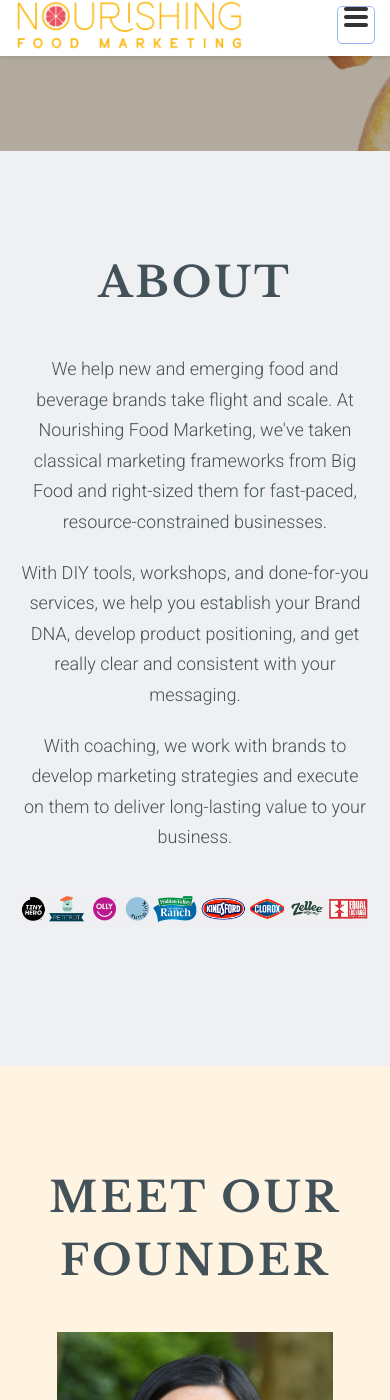
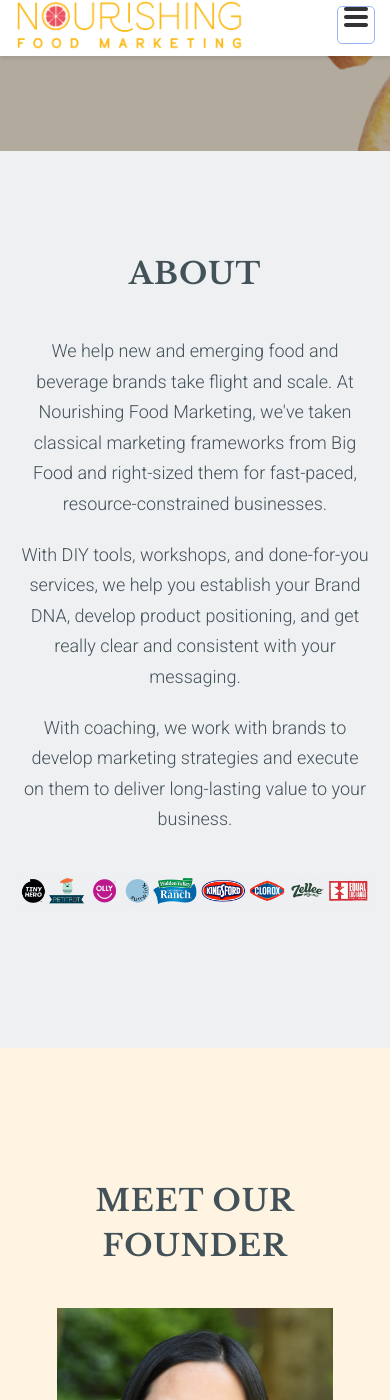
Before and after one commit to sekka1/nourishingfoodmarketing, a Jekyll site: the page built from index.md, in a window 390 px wide and 1400 px high, scrolled down 675 px. Built offline with Jekyll 4.4.1, drawn with Linux system fonts in a browser that asks for light colours.

Commit message:
Fix mobile horizontal overflow (shrink section headings + stack testimonial cards); increase Meet Our Founder spacing

```diff
--- a/_layouts/home.html
+++ b/_layouts/home.html
@@ -90,7 +90,7 @@
 /* Founder Section */
 .section-founder {
   background-color: #fff3e2;
-  padding: 100px 20px;
+  padding: 130px 20px;
 }
 
 .section-founder .container {
@@ -661,6 +661,22 @@
 
 /* Responsive */
 @media (max-width: 768px) {
+  /* Prevent long headings (e.g. TESTIMONIALS) from overflowing and causing
+     horizontal scroll on phones */
+  .section-about h2, .section-founder h2, .section-approach h2,
+  .section-services h2, .section-cta h2, .section-projects h2,
+  .section-testimonials h2, .section-contact h2, .section-blog h2,
+  .section-newsletter h2 {
+    font-size: 30px;
+    letter-spacing: 1px;
+    overflow-wrap: break-word;
+  }
+
+  /* Testimonial cards stack on mobile (the 300px min-width was forcing width) */
+  .card-deck {
+    grid-template-columns: 1fr;
+  }
+
   .hero-section h1 {
     font-size: 32px;
   }
```
